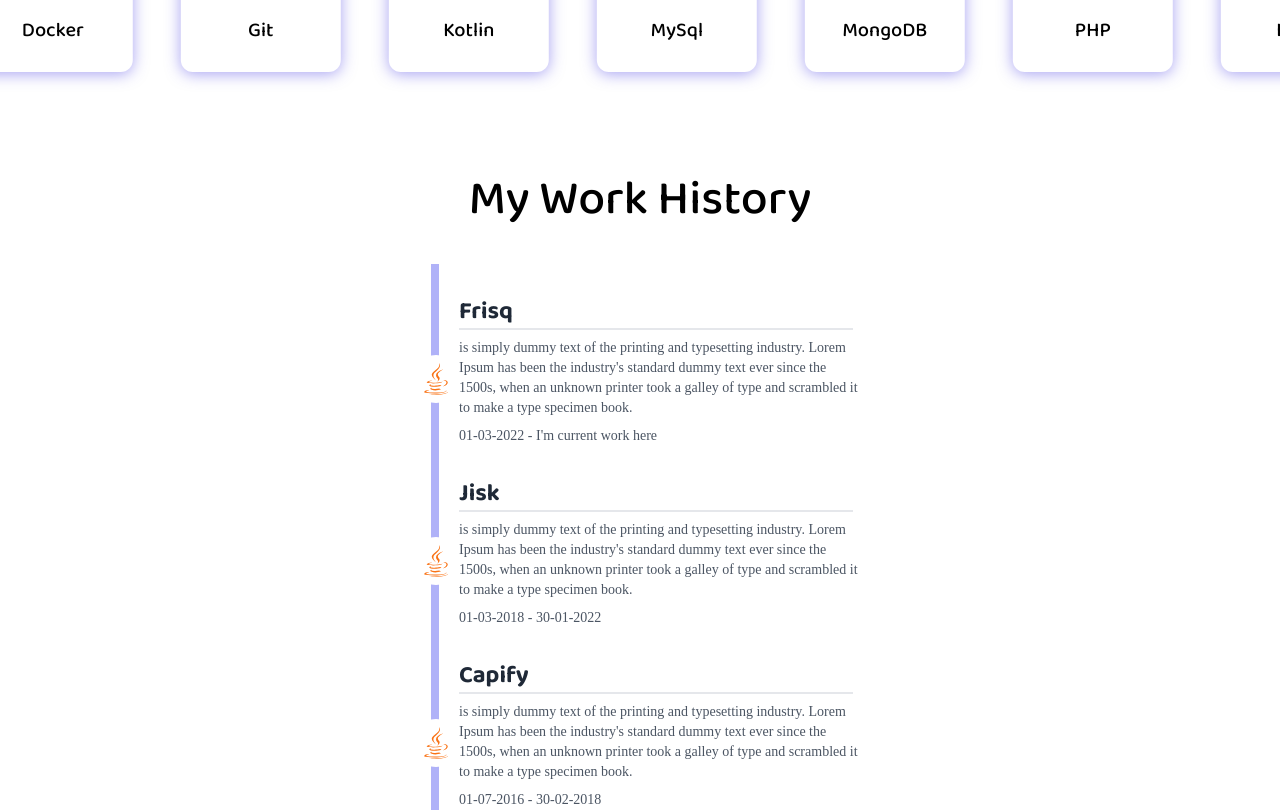
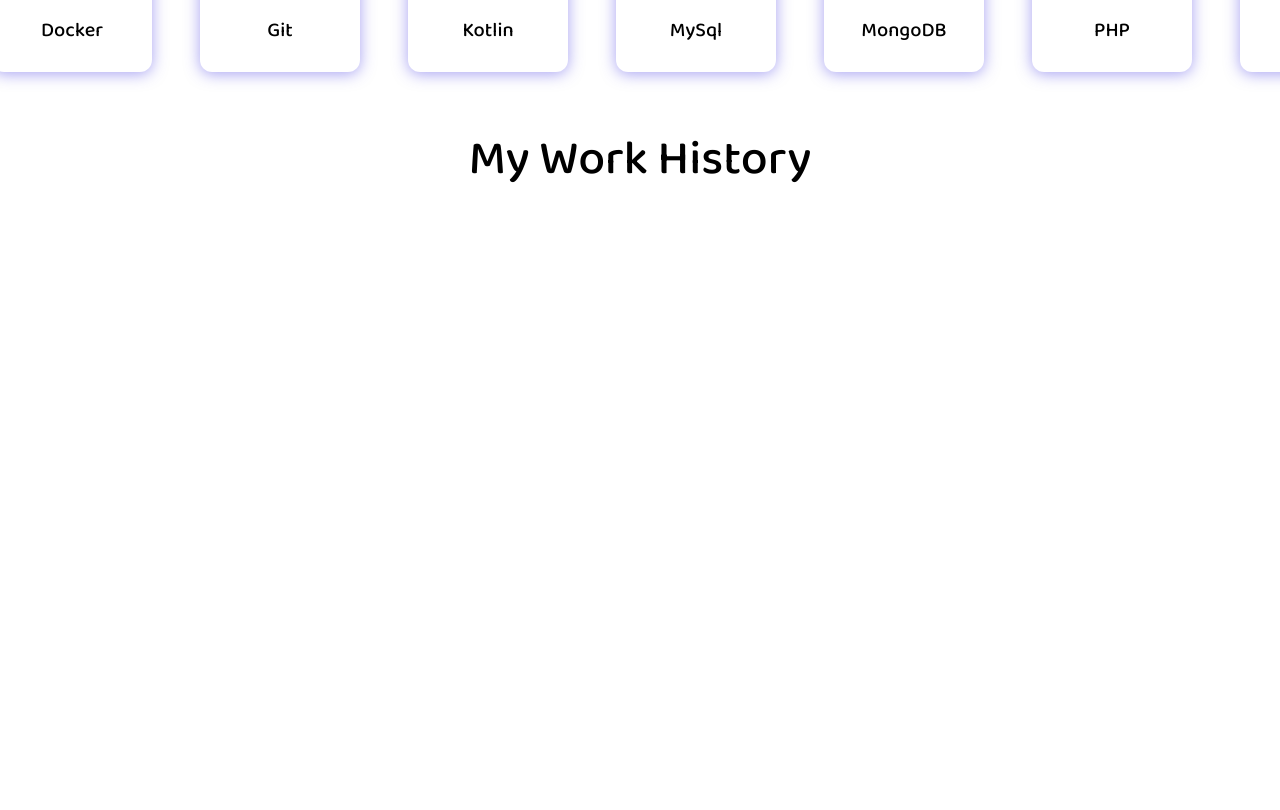
Before and after one commit to eliana1507/portfolio, a React (Create React App) app: page / in a window 1280 px wide. Shown: the part 1200-2010 px from the top of the page. After the commit the page ends 1398 px from the top, so only its background shows below. Built offline with nearby package versions, Linux system fonts and the light colour scheme; a web font is replaced by a local one.

Commit message:
refactoring and create a new component to show the work history in tablet/desktop view

```diff
--- a/src/App.tsx
+++ b/src/App.tsx
@@ -2,6 +2,7 @@ import './App.css';
 import About from './components/About/About';
 import { Home } from './components/Home/Home';
 import { WorksHistory } from './components/WorksHistory/WorksHistory';
+import { WorksHistoryMobile } from './components/WorksHistory/WorksHistoryMobile/WorksHistoryMobile';
 
 function App() {
   return (
@@ -10,6 +11,7 @@ function App() {
         <Home />
       </div>
       <About />
+      <WorksHistoryMobile />
       <WorksHistory />
     </>
   );
--- a/src/components/WorksHistory/WorksHistory.css
+++ /dev/null
@@ -1,43 +0,0 @@
-.custom-max-width {
-  max-width: 450px;
-}
-
-.l-position {
-  left: -27px;
-}
-
-.animate-work {
-  animation-name: work;
-  animation-duration: 1s;
-  animation-fill-mode: forwards;
-}
-
-.animate-icon {
-  animation-name: workIcon;
-  animation-duration: 1s;
-  animation-fill-mode: forwards;
-}
-
-@keyframes work {
-  0% {
-    opacity: 0;
-    transform: translateX(20px);
-  }
-
-  100% {
-    opacity: 1;
-    transform: translateX(0);
-  }
-}
-
-@keyframes workIcon {
-  0% {
-    opacity: 1;
-    transform: translateX(-40px);
-  }
-
-  100% {
-    opacity: 1;
-    transform: translateX(0);
-  }
-}
--- a/src/components/WorksHistory/WorksHistory.tsx
+++ b/src/components/WorksHistory/WorksHistory.tsx
@@ -1,44 +1,9 @@
-import './WorksHistory.css';
-import workList from '../../utils/worksHistory.json'
-import { FaDotCircle, FaJava } from 'react-icons/fa';
-import { InView } from 'react-intersection-observer';
+import React from 'react'
 
 export const WorksHistory = () => {
   return (
-    <>
-      <section className='mt-2 custom-max-width flex flex-col align-middle m-auto'>
-        <InView>
-          {({ inView, ref }) => (
-            <>
-              <h2 className='text-5xl title text-center my-10'>My Work History</h2>
-              <div className='flex justify-center items-start'>
-                <div className="flex flex-col ml-4">
-                  {workList.map((work, index) => {
-                    return (
-                      <article
-                        key={index}
-                        ref={ref}
-                        className={` border-l-8 border-indigo-500 border-opacity-50 ps-5 relative ${index === workList.length - 1 ? 'mb-0' : ''}`}
-                      >
-                        {/* <FaDotCircle className='absolute text-3xl top-1/2 text-yellow-500 l-position' /> */}
-                        <FaJava className={`absolute text-5xl top-1/2 l-position bg-white py-2 rounded-full text-orange-500 opacity-0
-                          ${inView ? 'animate-icon animate-opacity transition-opacity duration-1000 delay-500' : ''}
-                        `} />
-                        <div className={`opacity-0 ${inView ? 'animate-work animate-opacity transition-opacity duration-1000 delay-500' : ''}`}>
-                          <div className="text-gray-800 font-semibold mb-2 mt-8 title text-2xl border-b-2 me-3">{work.companyName}</div>
-                          <div className="text-gray-600 text-sm mb-2">{work.jobDescription}</div>
-                          <div className="text-gray-600 text-sm">{work.startingDate} - {work.endDate}</div>
-                        </div>
-                      </article>
-                    );
-                  })}
-                </div>
-              </div>
-            </>
-          )}
-        </InView>
-
-      </section >
-    </>
+    <section className='hidden md:block mt-10'>
+      <h2 className='title text-5xl text-center'>My Work History</h2>
+    </section>
   )
 }
--- /dev/null
+++ b/src/components/WorksHistory/WorksHistoryMobile/WorksHistoryMobile.css
@@ -0,0 +1,43 @@
+.custom-max-width {
+  max-width: 450px;
+}
+
+.l-position {
+  left: -27px;
+}
+
+.animate-work {
+  animation-name: work;
+  animation-duration: 2s;
+  animation-fill-mode: forwards;
+}
+
+.animate-icon {
+  animation-name: workIcon;
+  animation-duration: 1s;
+  animation-fill-mode: forwards;
+}
+
+@keyframes work {
+  0% {
+    opacity: 0;
+    transform: translateX(100px);
+  }
+
+  100% {
+    opacity: 1;
+    transform: translateX(0);
+  }
+}
+
+@keyframes workIcon {
+  0% {
+    opacity: 1;
+    transform: translateX(-40px);
+  }
+
+  100% {
+    opacity: 1;
+    transform: translateX(0);
+  }
+}
--- /dev/null
+++ b/src/components/WorksHistory/WorksHistoryMobile/WorksHistoryMobile.tsx
@@ -0,0 +1,41 @@
+import './WorksHistoryMobile.css';
+import workList from '../../../utils/worksHistory.json'
+import { FaDotCircle, FaJava } from 'react-icons/fa';
+import { InView } from 'react-intersection-observer';
+
+export const WorksHistoryMobile = () => {
+  return (
+    <>
+      <section className='mt-2 custom-max-width flex flex-col align-middle m-auto md:hidden'>
+        <h2 className='text-5xl title text-center my-10'>My Work History</h2>
+        <div className='flex justify-center items-start'>
+          <div className="flex flex-col ml-4">
+            {workList.map((work, index) => {
+              const delay = index === 1 ? 1500 : index > 1 ? 2500 : 0;
+              return (
+                <InView key={index} delay={delay}>
+                  {({ inView, ref }) => (
+                    <article
+                      ref={ref}
+                      className={` border-l-8 border-indigo-500 border-opacity-50 ps-5 relative ${index === workList.length - 1 ? 'mb-0' : ''}`}
+                    >
+                      {/* <FaDotCircle className='absolute text-3xl top-1/2 text-yellow-500 l-position' /> */}
+                      <FaJava className={`absolute text-5xl top-1/2 l-position bg-white py-2 rounded-full text-orange-500 opacity-0
+                          ${inView ? 'animate-icon animate-opacity transition-opacity duration-1000 delay-500' : ''}
+                        `} />
+                      <div className={`opacity-0 ${inView ? 'animate-work animate-opacity transition-opacity duration-1000 delay-500' : ''}`}>
+                        <div className="text-gray-800 font-semibold mb-2 mt-8 title text-2xl border-b-2 me-3">{work.companyName}</div>
+                        <div className="text-gray-600 text-sm mb-2">{work.jobDescription}</div>
+                        <div className="text-gray-600 text-sm">{work.startingDate} - {work.endDate}</div>
+                      </div>
+                    </article>
+                  )}
+                </InView>
+              );
+            })}
+          </div>
+        </div>
+      </section>
+    </>
+  )
+}
```
